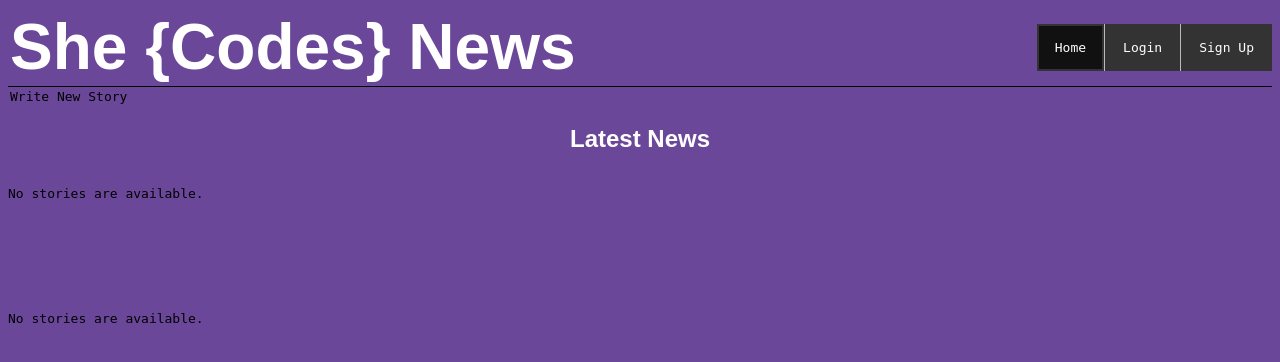
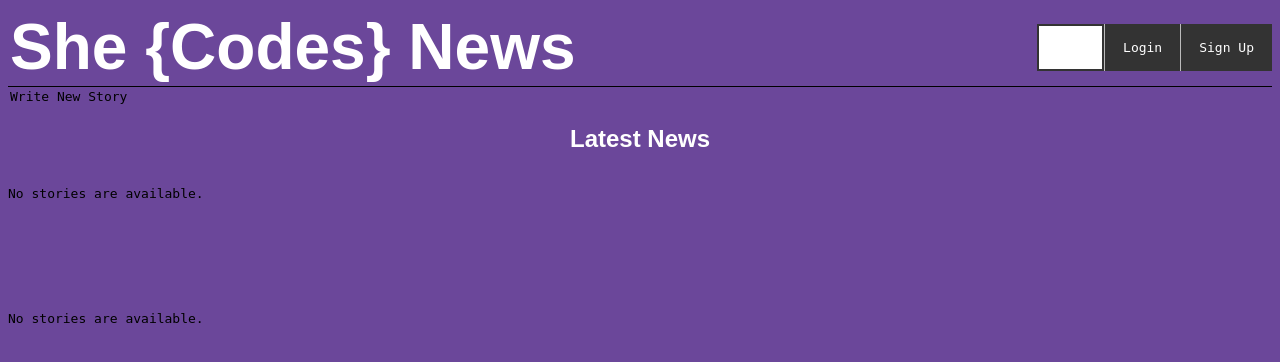
Before and after one commit to shelleybehen/Django-She_Codes_News_App, a Django app: page /news/ in a window 1280 px wide, with the pointer over the restyled element. Shown: the top 362 px of the page. Run offline with Django 3.2, Linux system fonts and the light colour scheme; data that the repository does not hold is empty; parts of the project's set-up code (start-up, migrations or seed data) failed here and were passed over; some web fonts are replaced.

Commit message:
Update styles.css

```diff
--- a/she_codes_news/static/styles.css
+++ b/she_codes_news/static/styles.css
@@ -79,7 +79,7 @@ li a {
 }
 
   li a:hover:not(.active) {
-    background-color: #111;
+    background-color: white;
 }
 
   .active {
```
